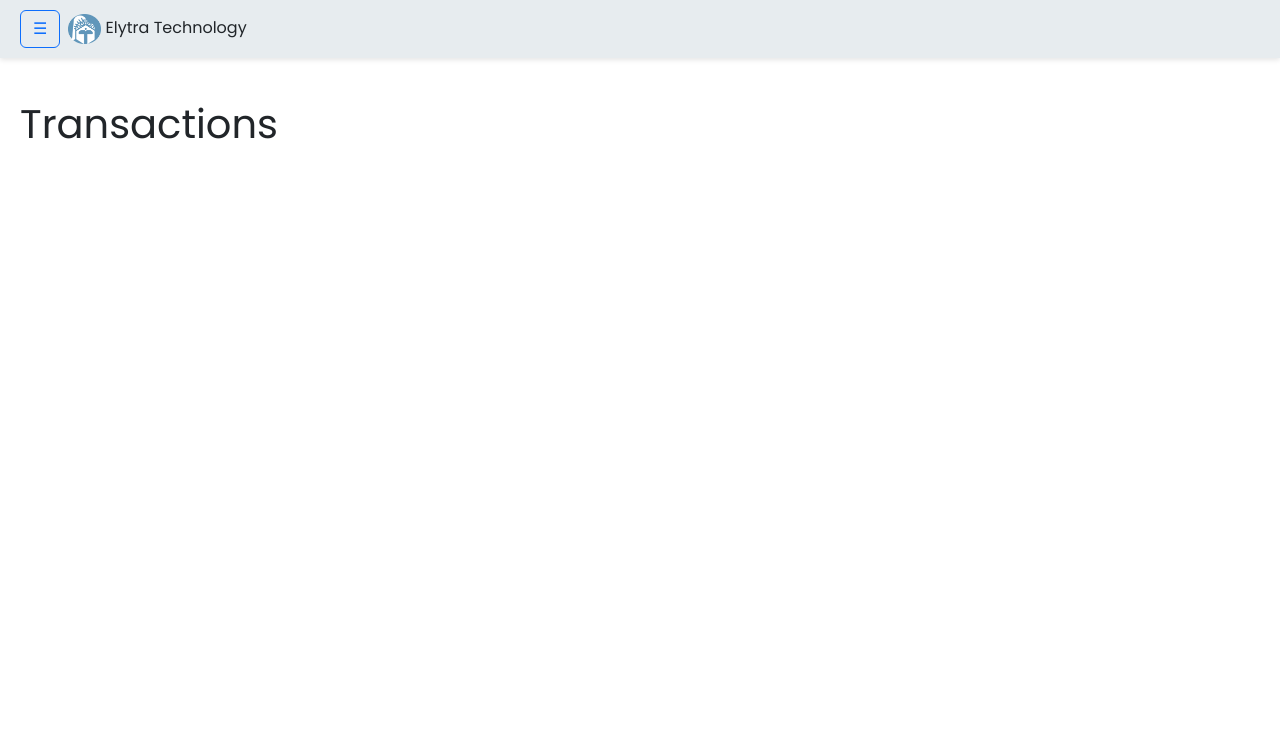
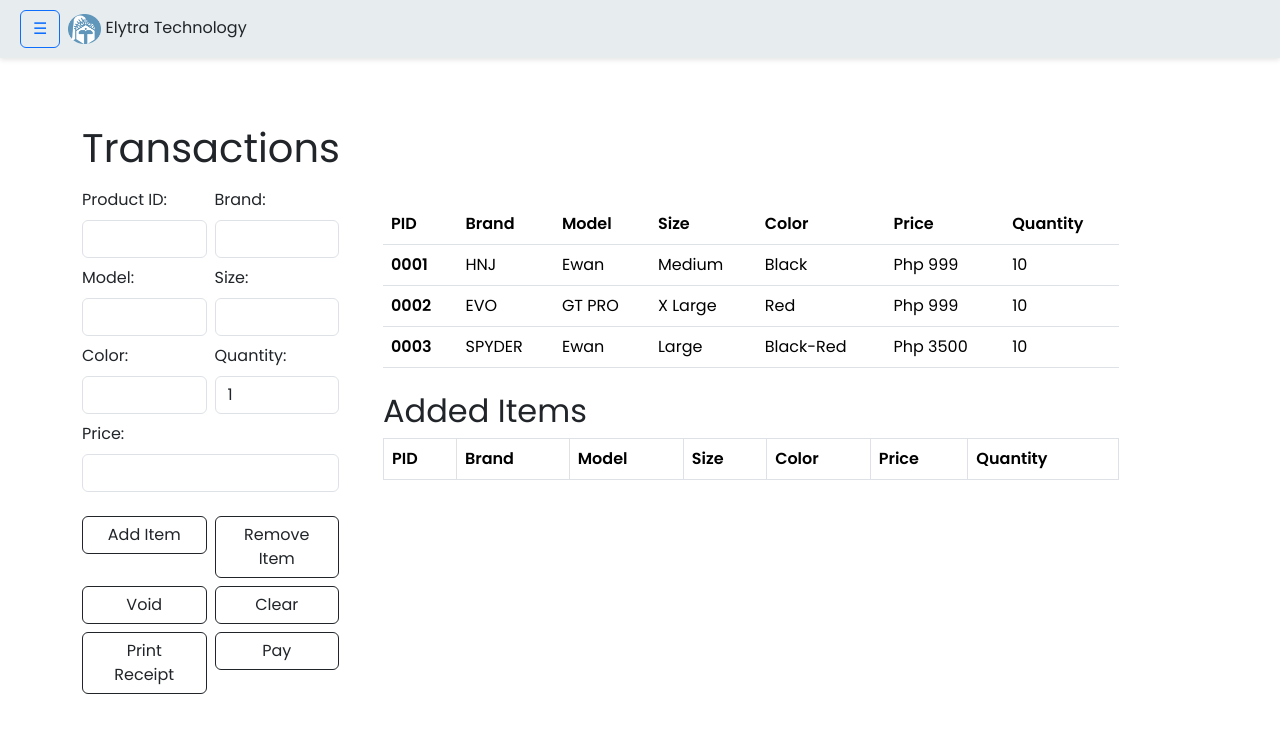
Before and after one commit to jc-pogi/chano, a Django app: page /transactions/ in a window 1280 px wide. Shown: the top 733 px of the page. Run offline with Django 5.2, Linux system fonts and the light colour scheme; lists and menus that the app fills with data are empty.

Commit message:
Transaction tab
have text fields, buttons, and tables (display nung stocks tas added items)
working yung added items table pero hindi pa napapa reflect yung details sa textfields

```diff
--- a/etms_portal/etms_app/templates/transactions.html
+++ b/etms_portal/etms_app/templates/transactions.html
@@ -3,5 +3,135 @@
 {% load static %}
 
 {% block main_contents %}
-    <h1>Transactions</h1>
+<div class="container my-4">
+    <!-- Transactions Header -->
+    <h1 class="mb-3">Transactions</h1>
+
+    <!-- Row container for form and table -->
+    <div class="row">
+        <!-- Left Side: Form (Smaller) -->
+        <div class="col-md-3 pe-3 me-3">
+            <form id="transactionForm">
+                {% csrf_token %}
+
+                <div class="row g-2 mb-2">
+                    <div class="col">
+                        <label for="product_id" class="form-label">Product ID:</label>
+                        <input type="text" id="product_id" name="product_id" class="form-control" required>
+                    </div>
+                    <div class="col">
+                        <label for="brand" class="form-label">Brand:</label>
+                        <input type="text" id="brand" name="brand" class="form-control" required>
+                    </div>
+                </div>
+
+                <div class="row g-2 mb-2">
+                    <div class="col">
+                        <label for="model" class="form-label">Model:</label>
+                        <input type="text" id="model" name="model" class="form-control" required>
+                    </div>
+                    <div class="col">
+                        <label for="size" class="form-label">Size:</label>
+                        <input type="text" id="size" name="size" class="form-control" required>
+                    </div>
+                </div>
+
+                <div class="row g-2 mb-2">
+                    <div class="col">
+                        <label for="color" class="form-label">Color:</label>
+                        <input type="text" id="color" name="color" class="form-control" required>
+                    </div>
+                    <div class="col">
+                        <label for="quantity" class="form-label">Quantity:</label>
+                        <input type="number" id="quantity" name="quantity" class="form-control" value="1" min="1" required>
+                    </div>
+                </div>
+
+                <div class="mb-3">
+                    <label for="price" class="form-label">Price:</label>
+                    <input type="text" id="price" name="price" class="form-control" required>
+                </div>
+            </form>
+
+            <!-- Buttons -->
+            <div class="row g-2 mt-3">
+                <div class="col-6"><button type="button" class="btn btn-outline-dark w-100" onclick="addItem()">Add Item</button></div>
+                <div class="col-6"><button type="button" class="btn btn-outline-dark w-100">Remove Item</button></div>
+                <div class="col-6"><button type="button" class="btn btn-outline-dark w-100">Void</button></div>
+                <div class="col-6"><button type="button" class="btn btn-outline-dark w-100">Clear</button></div>
+                <div class="col-6"><button type="button" class="btn btn-outline-dark w-100">Print Receipt</button></div>
+                <div class="col-6"><button type="button" class="btn btn-outline-dark w-100">Pay</button></div>
+            </div>
+        </div>
+
+        <!-- Right Side: Product Table -->
+        <div class="col-md-8">
+            <div class="product-table">
+                {% include "productTable.html" with table_id="productTable" %}
+            </div>
+
+            <!-- New Table: Added Transactions -->
+            <div class="mt-4">
+                <h2>Added Items</h2>
+                <table class="table table-bordered" id="addedItemsTable">
+                    <thead>
+                        <tr>
+                            <th>PID</th>
+                            <th>Brand</th>
+                            <th>Model</th>
+                            <th>Size</th>
+                            <th>Color</th>
+                            <th>Price</th>
+                            <th>Quantity</th>
+                        </tr>
+                    </thead>
+                    <tbody>
+                        <!-- Items will be dynamically added here -->
+                    </tbody>
+                </table>
+            </div>
+        </div>
+    </div>
+</div>
+
+<!-- JavaScript for Adding Items -->
+<script>
+    function addItem() {
+        let productID = document.getElementById("product_id").value;
+        let brand = document.getElementById("brand").value;
+        let model = document.getElementById("model").value;
+        let size = document.getElementById("size").value;
+        let color = document.getElementById("color").value;
+        let price = document.getElementById("price").value;
+        let quantity = document.getElementById("quantity").value;
+
+        if (!productID || !brand || !model || !size || !color || !price || !quantity) {
+            alert("Please fill in all fields.");
+            return;
+        }
+
+        let table = document.getElementById("addedItemsTable").getElementsByTagName("tbody")[0];
+        let newRow = table.insertRow();
+
+        let cell1 = newRow.insertCell(0);
+        let cell2 = newRow.insertCell(1);
+        let cell3 = newRow.insertCell(2);
+        let cell4 = newRow.insertCell(3);
+        let cell5 = newRow.insertCell(4);
+        let cell6 = newRow.insertCell(5);
+        let cell7 = newRow.insertCell(6);
+
+        cell1.innerHTML = productID;
+        cell2.innerHTML = brand;
+        cell3.innerHTML = model;
+        cell4.innerHTML = size;
+        cell5.innerHTML = color;
+        cell6.innerHTML = price;
+        cell7.innerHTML = quantity;
+
+        // Clear input fields after adding
+        document.getElementById("transactionForm").reset();
+    }
+</script>
+
 {% endblock %}
```
